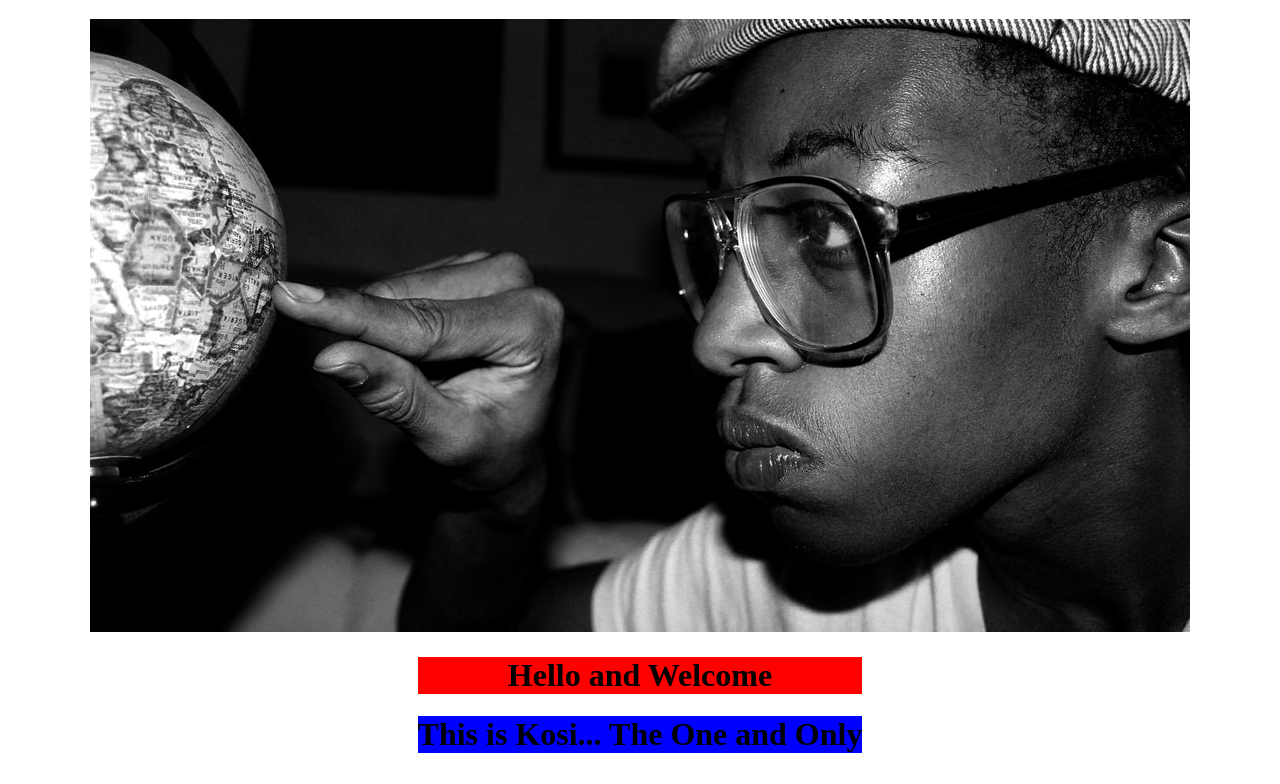
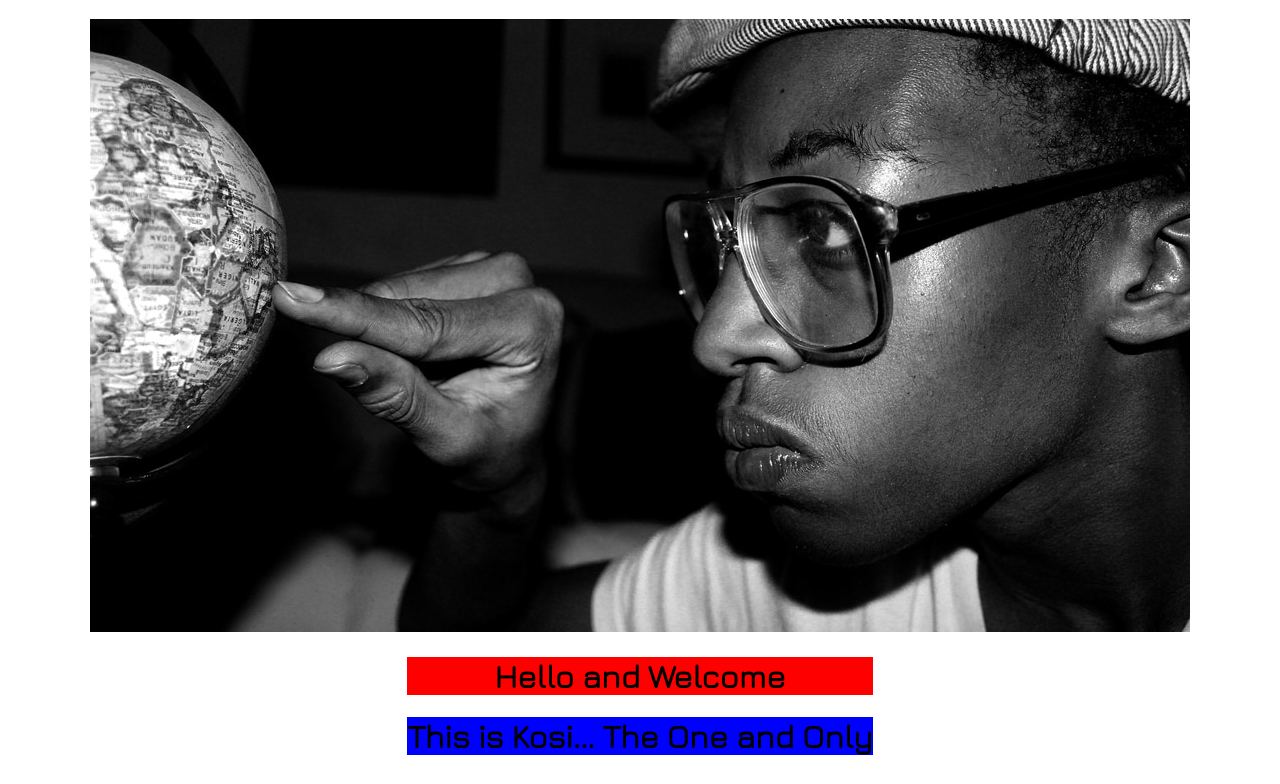
Before and after one commit to kosipierre/kosipierre.github.io, a plain HTML site: page index.html in a window 1280 px wide. Shown: the part 110-894 px from the top of the page. Drawn offline with nearby package versions, Linux system fonts and the light colour scheme.

Commit message:
modified text

```diff
--- a/profile.css
+++ b/profile.css
@@ -9,6 +9,7 @@
 h1, p {
 
   text-align: center;
+  font-family: Jura;
 
 }
 
```
